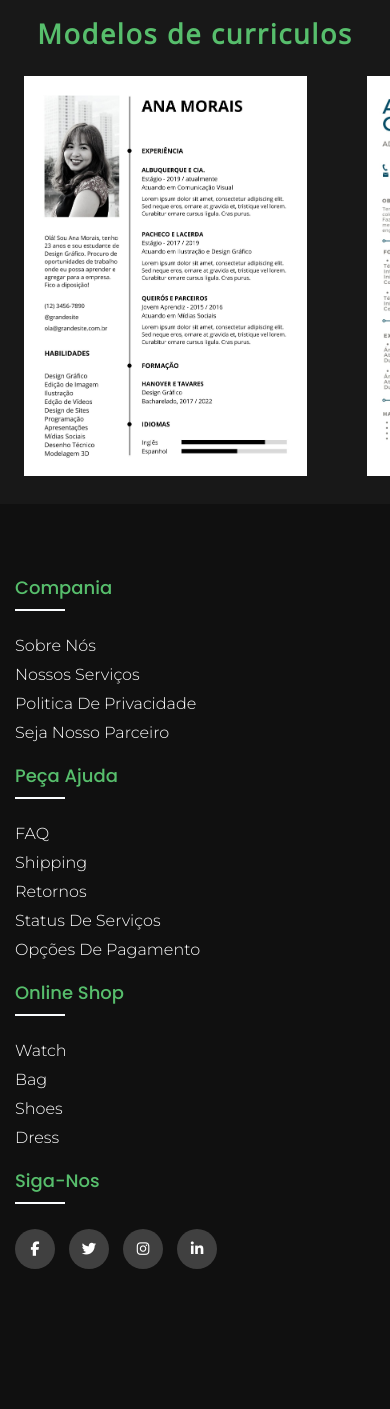
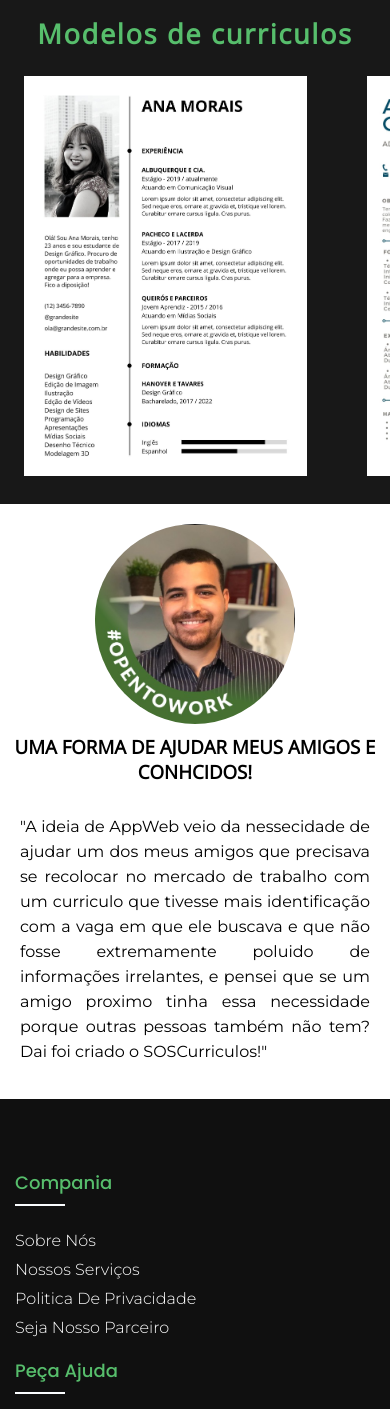
Before and after one commit to Prantes/app-curriculo, a PHP site: page / in a window 390 px wide. Shown: the part 908-2317 px from the top of the page. Before the commit the page ends 2177 px from the top, so only its background shows below. Run offline with PHP 8.4, Linux system fonts and the light colour scheme; some libraries are stand-ins or nearby versions.

Commit message:
Página Principal responsiva
A página principal está totalmente responsiva para mobile/tablet e desktop, foi adicionada um área sobre o criador do projeto e o porque de ter criado o appWeb e todos os links sociais estão ativos

```diff
--- a/index.html
+++ b/index.html
@@ -94,7 +94,8 @@
         </section>
     </main>
 
-    <aside class="container_aside" >
+    <aside >
+        <div class="container_aside">
             <h2>Modelos de curriculos</h2>
             <div class="container_aside_modelos">
 
@@ -118,6 +119,13 @@
                 <div class="item">
                     <img src="img/img9.jpg" alt="" srcset="">
                 </div>
+            </div>
+    </div>
+    <div class="criador">
+        <div class="img_criador"><img src="img/img10.png" alt="" srcset=""></div>
+        <div >
+            <h3>Uma forma de ajudar meus amigos e conhcidos!</h3>
+            <p>"A ideia de AppWeb veio da nessecidade de ajudar um dos meus amigos que precisava se recolocar no mercado de trabalho com um curriculo que tivesse mais identificação com a vaga em que ele buscava e que não fosse extremamente poluido de informações irrelantes, e pensei que se um amigo proximo tinha essa necessidade porque outras pessoas também não tem? Dai foi criado o SOSCurriculos!"</p>
         </div>
     </div>
     </aside>
@@ -145,22 +153,14 @@
                         <li><a href="#">Opções de pagamento</a></li>
                     </ul>
                 </div>
-                <div class="footer-col">
-                    <h4>Online Shop</h4>
-                    <ul>
-                        <li><a href="#">watch</a></li>
-                        <li><a href="#">bag</a></li>
-                        <li><a href="#">shoes</a></li>
-                        <li><a href="#">dress</a></li>
-                    </ul>
-                </div>
+
                 <div class="footer-col">
                     <h4>Siga-nos</h4>
                     <div class="social-links">
-                        <a href="#"><i class="fab fa-facebook-f"></i></a>
-                        <a href="#"><i class="fab fa-twitter"></i></a>
-                        <a href="#"><i class="fab fa-instagram"></i></a>
-                        <a href="#"><i class="fab fa-linkedin-in"></i></a>
+                        <a target="_blank" href="https://web.facebook.com/pablo.gonzaga.75"><i class="fab fa-facebook-f"></i></a>
+                        <a target="_blank" href="https://twitter.com/PbGonzaga14"><i class="fab fa-twitter"></i></a>
+                        <a target="_blank" href="https://www.instagram.com/pablogonzaga/"><i class="fab fa-instagram"></i></a>
+                        <a target="_blank" href="https://www.linkedin.com/in/pablo-gonzaga-de-carvalho-a2577917a/"><i class="fab fa-linkedin-in"></i></a>
                     </div>
                 </div>
             </div>
--- a/style.css
+++ b/style.css
@@ -288,7 +288,38 @@ section .infos{
 ul{
   list-style:none;
 }
+/*Area do Criador */
+.criador div{
+  display: block;
+}
 
+div .img_criador{
+  display: flex;
+  align-items: center;
+  justify-content: center;
+  padding-top: 10px;
+}
+.img_criador img{
+  height: 200px;
+  padding-top: 10px;
+  border-radius: 50%;
+}
+.criador h3{
+  display: flex;
+  justify-content: center;
+  text-align: center;
+  text-transform: uppercase;
+  padding-top: 10px;
+  font-family: var(--font-secondary);
+  padding-bottom: 10px;
+}
+.criador p{
+  text-align: justify;
+  line-height: 25px;
+  font-family: var(--font-primary);
+  padding-bottom: 15px;
+  margin: 20px;
+}
 /*área do footer*/
 
 .footer{
```
Also changed, not shown: other parts of style.css (+55 -4 lines), img/img10.png (added). Lines whose indentation alone changed are shown as unchanged.
